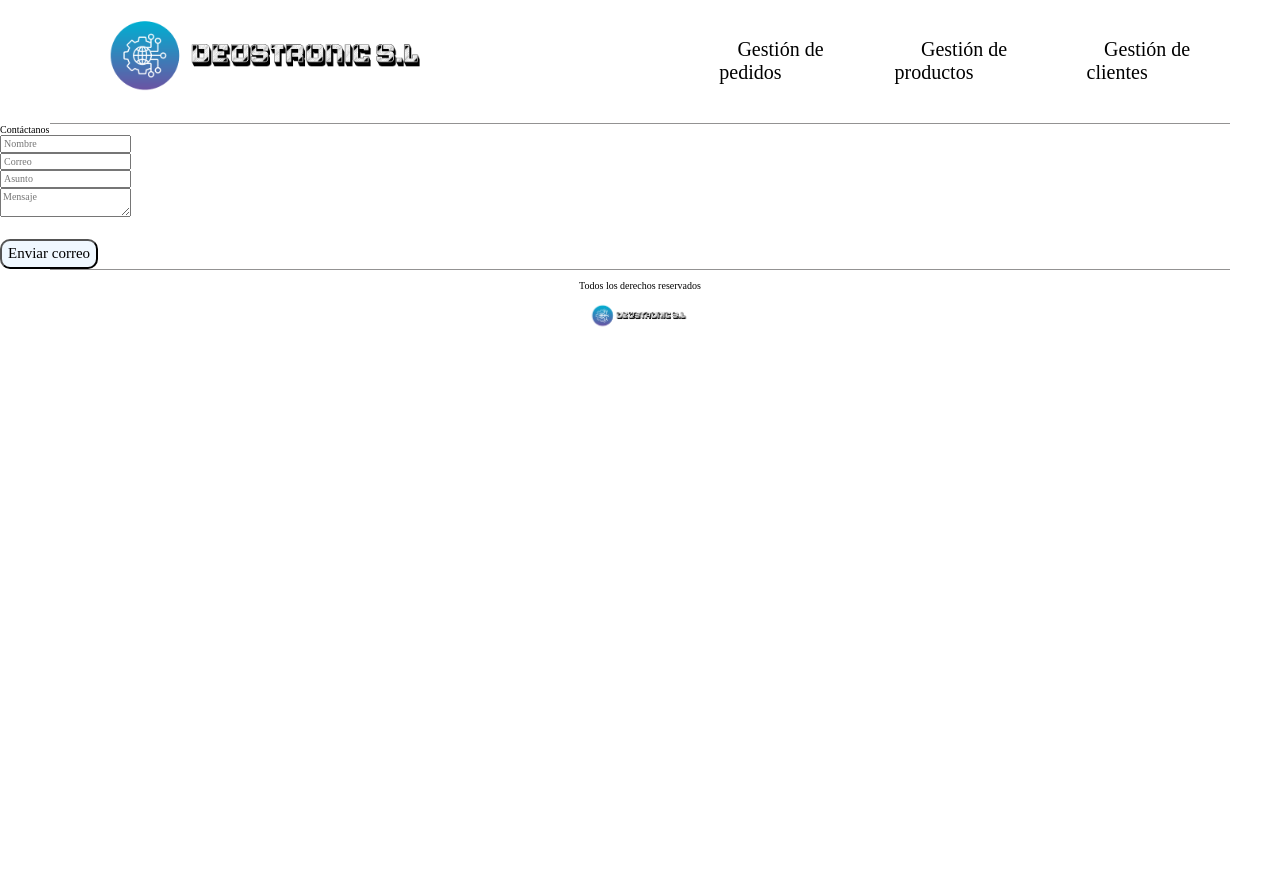
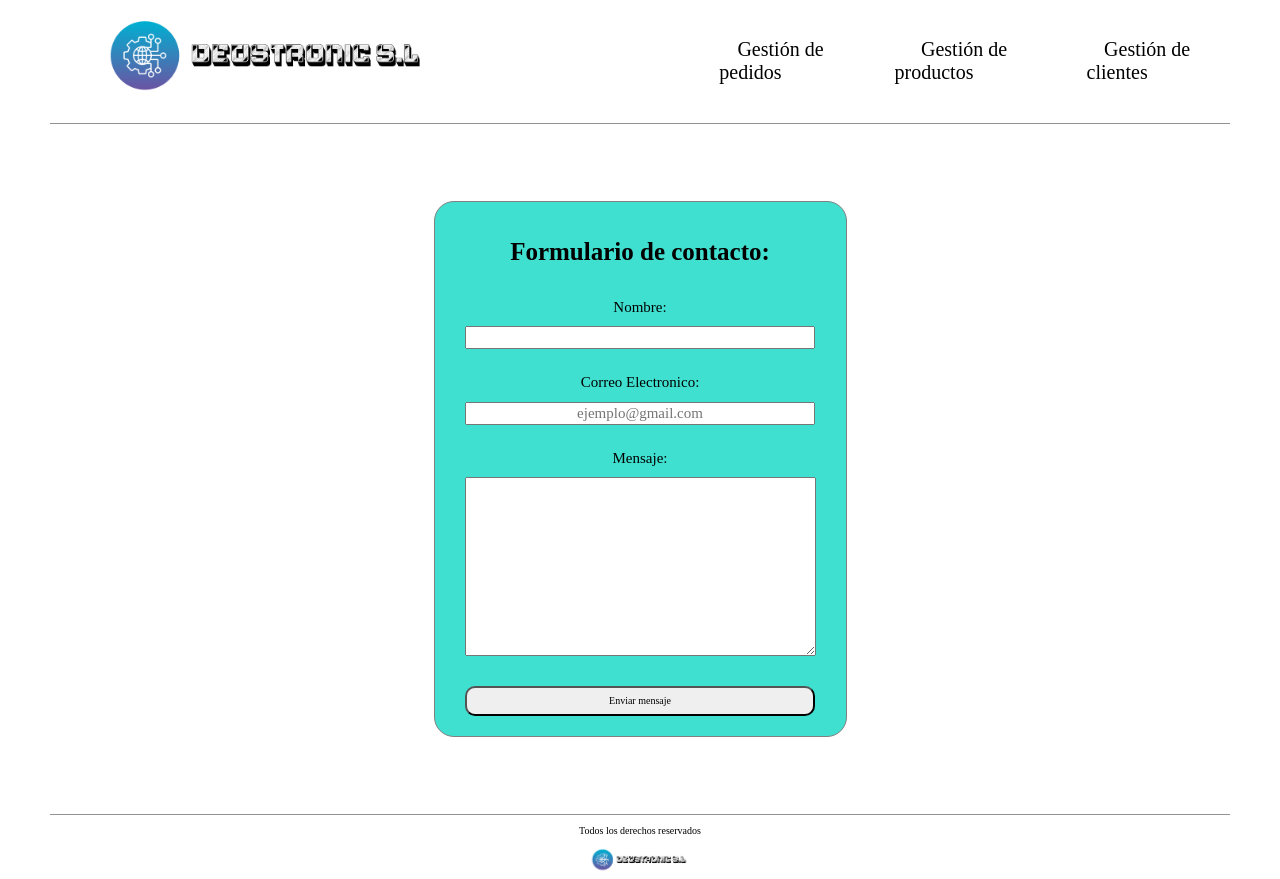
Before and after one commit to markelDeusto/Entregable2-3-4, a Django app: page /deustronic/contacto in a window 1280 px wide. Before the commit the page ends 327 px from the top, so only its background shows below. Run offline with Django 5.2, Linux system fonts and the light colour scheme.

Commit message:
Funcionalidad de correo desde Django completada

```diff
--- a/proyecto1/empresaDjango/forms.py
+++ b/proyecto1/empresaDjango/forms.py
@@ -25,3 +25,9 @@ class ClienteForm(forms.ModelForm):
     class Meta:
         model = Cliente
         fields = '__all__'
+
+
+class ContactoForm(forms.Form):
+    nombre = forms.CharField(label='Nombre', required=True, max_length=10)
+    email = forms.EmailField(label='Correo Electronico', required=True, widget=forms.EmailInput(attrs={'placeholder': 'ejemplo@gmail.com'}))
+    mensaje = forms.CharField(label='Mensaje', required=True, widget=forms.Textarea)
--- a/proyecto1/empresaDjango/static/css/styles.css
+++ b/proyecto1/empresaDjango/static/css/styles.css
@@ -137,14 +137,28 @@ a {
     cursor: pointer;
 }
 
-.parte-derecha-landing {
+.parte-derecha-landing{
+    display: grid;
+    grid-template-rows: 70% 30%;
+}
+
+.parte-derecha-arriba-landing {
     display: flex;
     align-items: center;
     justify-content: center;
 }
 
+.parte-derecha-abajo-landing{
+    display: flex;
+    justify-content: center;
+}
+
+.dudas{
+    font-size: 1.5rem;
+}
+
 @media (max-width: 769px) {
-    .parte-derecha-landing {
+    .parte-derecha-arriba-landing {
         justify-content: center;
         margin-top: 6rem;
 
@@ -152,7 +166,7 @@ a {
 }
 
 @media (max-width: 391px) {
-    .parte-derecha-landing {
+    .parte-derecha-arriba-landing {
         display: flex;
         flex-direction: column;
     }
@@ -600,3 +614,26 @@ a {
 .contenido-footer img {
     height: 3rem;
 }
+
+
+.contenedor-contacto{
+    text-align: center;
+    padding: 2rem;
+    border-radius: 2rem;
+    border: 1px solid grey;
+    background-color: turquoise;
+}
+.contenedor-contacto input{
+    min-width: 35rem;
+}
+.contenedor-contacto h1{
+    font-size: 2.5rem;
+}
+
+.enviar-mensaje{
+    min-width: 10rem;
+    min-height: 3rem;
+    margin-top: 2rem;
+    border-radius: 1rem;
+    width: 10rem;
+}
--- a/proyecto1/empresaDjango/templates/contactanos.html
+++ b/proyecto1/empresaDjango/templates/contactanos.html
@@ -1,51 +1,15 @@
 {% extends 'base.html' %}
 {% load static %}
 {% block contenido %}
-
-    <div class="contenedor-contacto">
-        <form method="post" action="{% url 'contacto' %}" class="email-contacto">
-            {% csrf_token %}
-            <span class="titulo-contacto">
-                Contáctanos
-            </span>
-
-            {% if messages %}
-                {% for message in messages %}
-                   <div class="alert alert-success" role="alert">
-                       {{ message }}
-                   </div>
-                {% endfor %}
-            {% endif %}
-
-            <div class="campos-contacto" data-validate="El nombre es obligatorio">
-                <label>
-                    <input class="campo" type="text" name="nombre" placeholder="Nombre">
-                </label>
-                <span class="shadow-input1"></span>
-            </div>
-            <div class="campos-contacto" data-validate="El correo es obligatorio">
-                <label>
-                    <input class="campo" type="text" name="gmail" placeholder="Correo">
-                </label>
-                <span class="shadow-input1"></span>
-            </div>
-            <div class="campos-contacto" data-validate="El asunto es obligatorio">
-                <label>
-                    <input class="campo" type="text" name="asunto" placeholder="Asunto">
-                </label>
-                <span class="shadow-input1"></span>
-            </div>
-            <div class="campos-contacto" data-validate="El mensaje es obligatorio">
-                <label>
-                    <textarea class="campo" type="text" name="mensaje" placeholder="Mensaje"></textarea>
-                </label>
-                <span class="shadow-input1"></span>
-            </div>
-            <input class="boton_nuevo" type="submit" value="Enviar correo"/>
-
-        </form>
+    <div class="contenedor-principal-formularios">
+        <div class="contenedor-contacto">
+            <h1>Formulario de contacto:</h1>
+            <form class="formularios_contenido" method="post" action="{% url 'contacto' %}" class="email-contacto">
+                {% csrf_token %}
+                {{ contacto_form.errors }}
+                {{ contacto_form.as_ul }}
+                <input class="enviar-mensaje" type="submit" value="Enviar mensaje">
+            </form>
+        </div>
     </div>
-
-
-
 {% endblock %}
--- a/proyecto1/empresaDjango/urls.py
+++ b/proyecto1/empresaDjango/urls.py
@@ -1,8 +1,7 @@
 from django.urls import path
 
 from empresaDjango import views
-from empresaDjango.views import PedidoCreateView, ProductoCreateView, PedidoProductoCreateView, ClienteCreateView, \
-    contacto
+from empresaDjango.views import PedidoCreateView, ProductoCreateView, PedidoProductoCreateView, ClienteCreateView
 
 urlpatterns = [
     path('', views.landing_page, name="landing_page"),
@@ -24,5 +23,6 @@ urlpatterns = [
     path('pedido/actualizar/<int:cod_pedido>', views.actualizar_pedido.as_view(), name="actualizar_pedido"),
     path('pedido/actualizar/producto/<int:cod_pedido>', views.actualizar_productoEnPedido.as_view(),
          name="actualizar_productoEnPedido"),
-    path('contacto', views.email, name="contacto")
+
+    path('contacto', views.contacto, name="contacto"),
 ]
--- a/proyecto1/empresaDjango/views.py
+++ b/proyecto1/empresaDjango/views.py
@@ -6,15 +6,17 @@ from django.http import HttpResponse
 from django.views import View
 from django.views.generic import UpdateView
 
-from django.core.mail import EmailMessage
+from django.core.mail import EmailMessage, send_mail
 from django.template.loader import render_to_string
 from django.contrib import messages
 
 from django.conf import settings
 
 import empresaDjango
-from empresaDjango.forms import PedidoForm, ProductoForm, ProductoPedidoForm, ClienteForm
+from empresaDjango.forms import PedidoForm, ProductoForm, ProductoPedidoForm, ClienteForm, ContactoForm
 from empresaDjango.models import Pedido, Cliente, Categoria, Producto, Componente, ProductoPedido
+
+from django.core.mail import EmailMessage
 
 
 def landing_page(request):
@@ -213,32 +215,23 @@ class ClienteCreateView(View):
             return redirect('index_cli')
         return render(request, 'cliente_create.html', {'formulario': formulario})
 
-def email(request):
-    return render(request, 'contactanos.html')
 
 def contacto(request):
+    contacto_form = ContactoForm()
     if request.method == 'POST':
-        nombre = request.POST['nombre']
-        email1 = request.POST['email']
-        asunto = request.POST['asunto']
-        mensaje = request.POST['mensaje']
-        print("1")
+        contacto_form = ContactoForm(data=request.POST)
+        if contacto_form.is_valid():
+            nombre = request.POST.get('nombre')
+            email = request.POST.get('email')
+            mensaje = request.POST.get('mensaje')
 
+            send_mail(
+                'Mensaje de ' + nombre,
+                nombre + ' dice: ' + mensaje,
+                'settings.EMAIL_HOST_USER',
+                [email],
+            )
+            fail_silently = False
+            return redirect('contacto')
 
-        template = render_to_string('plantilla_email.html',{
-            'nombre': nombre,
-            'email': email1,
-            'mensaje': mensaje
-        })
-
-        msg = EmailMultiAlternatives(
-            asunto,
-            template,
-            settings.EMAIL_HOST_USER,
-            [email1],
-        )
-
-        msg.fail_silently = False
-        msg.send()
-        messages.success(request, 'Correo enviado exitosamente')
-        return redirect('landing_page')
+    return render(request, 'contactanos.html', {"contacto_form": contacto_form})
```
Also changed, not shown: proyecto1/empresaDjango/templates/landing_page.html (+7 -0 lines), proyecto1/proyecto1/settings.py (+6 -5 lines).
